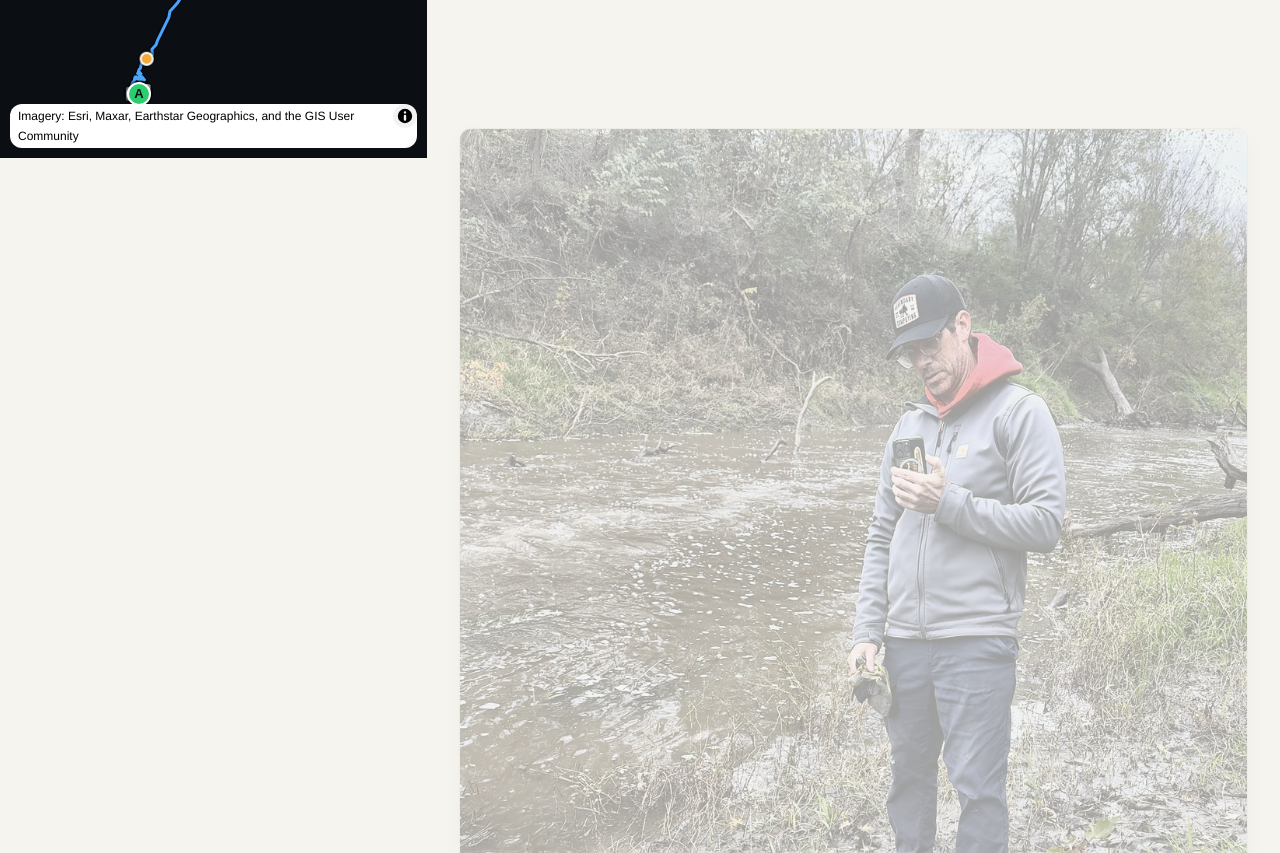
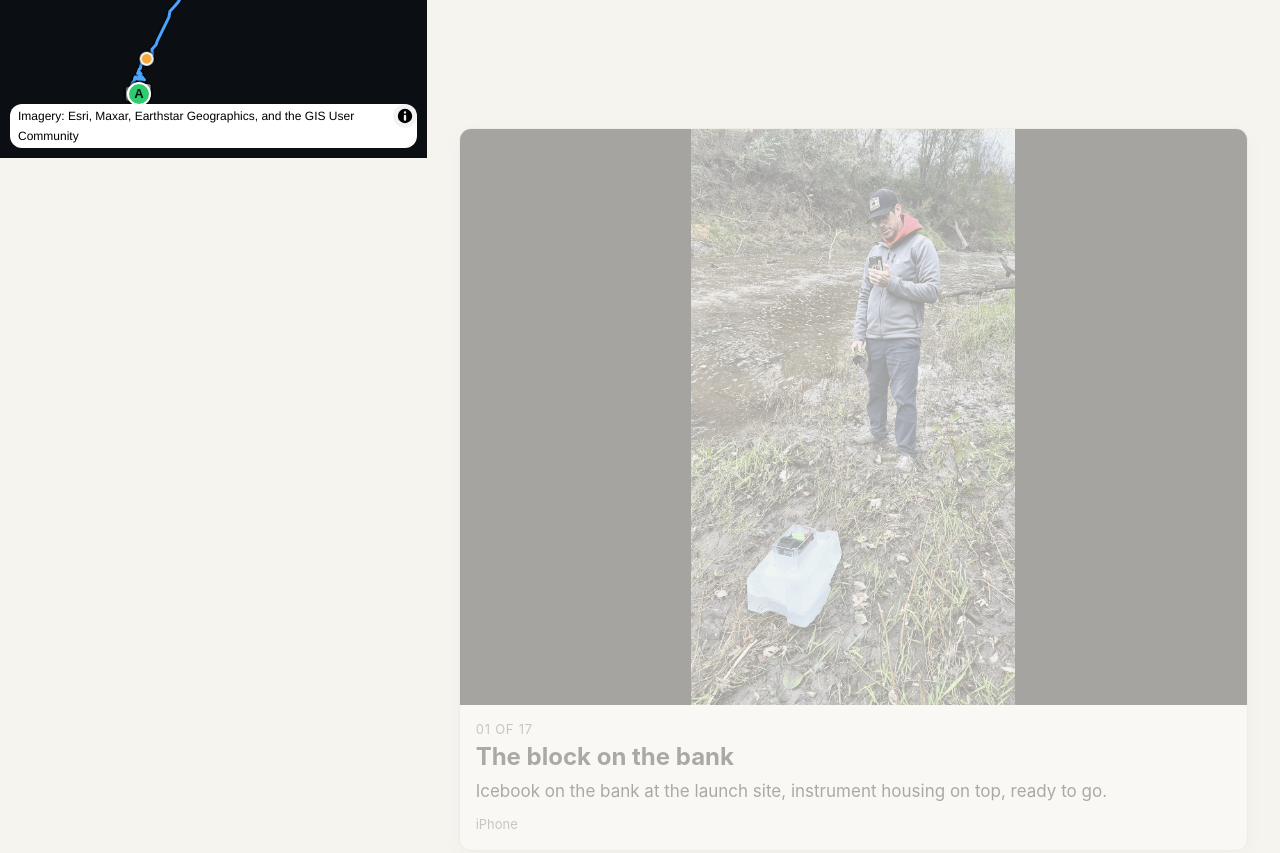
Before and after one commit to markcstone/icebook-drift, a plain HTML site: page index.html in a window 1280 px wide. Shown: the part 960-1813 px from the top of the page. Drawn offline with nearby package versions, Linux system fonts and the light colour scheme; no server answers; animation ran at ten frames a second.

Commit message:
Update story page cap photo height so caption stays in view
Co-Authored-By: Claude Fable 5.1 <noreply@anthropic.com>

```diff
--- a/index.html
+++ b/index.html
@@ -35,7 +35,7 @@
   .step { margin: 0 0 55vh; opacity: .35; transition: opacity .35s ease; }
   .step.active { opacity: 1; }
   .step figure { margin: 0; background: var(--card); border: 1px solid var(--rule); border-radius: 12px; overflow: hidden; box-shadow: 0 6px 24px rgba(0,0,0,.08); }
-  .step img { display: block; width: 100%; height: auto; cursor: zoom-in; }
+  .step img { display: block; width: 100%; height: auto; max-height: 72vh; object-fit: contain; background: #111; cursor: zoom-in; }
   .step figcaption { padding: 14px 16px 16px; }
   .step .kicker { font-size: 13px; color: var(--muted); text-transform: uppercase; letter-spacing: .06em; margin-bottom: 4px; }
   .step h2 { font-size: 24px; margin: 0 0 6px; line-height: 1.2; }
```
